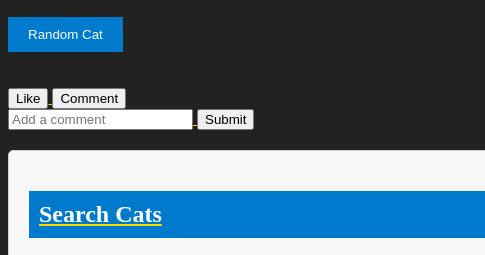
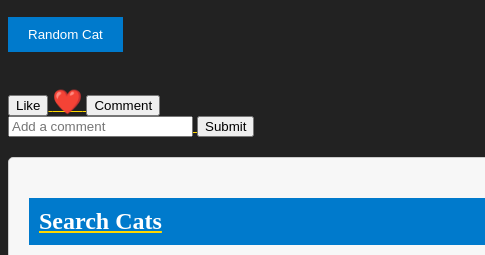
Before and after one commit to chris-ouko/phase-1-project, a plain HTML site: page index.html in a window 1280 px wide. Both pictures are taken after a click on the button "Like". Shown: the part 178-433 px from the top of the page, 0-485 px from the left. Drawn offline with Linux system fonts and the light colour scheme.

Commit message:
updated the css styling of the like button. It's a grey button that turns red when clicked

```diff
--- a/index.html
+++ b/index.html
@@ -19,11 +19,14 @@
 
 <div class="image-container">
     <img src="" alt="Image" id="cat-image">
-    <div class="interactions">
-        <button class="like-button">Like</button>
-        <button class="comment-button">Comment</button>
-    </div>
-    <div class="comments">
+
+      <!-- Inside your image-container div -->
+<div class="interactions">
+    <button class="like-button">Like</button>
+    <!-- Add the heart icon here -->
+    <span class="heart-icon">❤️</span>
+    <button class="comment-button">Comment</button>
+</div>
 
     </div>
     <input type="text" class="comment-input" placeholder="Add a comment">
--- a/index.js
+++ b/index.js
@@ -85,6 +85,16 @@ function addSearchButtonListener() {
     });
 }
 
+// Inside your JavaScript, add a class to the like button when it's clicked
+const likeButton = document.querySelector('.like-button');
+const heartIcon = document.querySelector('.heart-icon');
+
+likeButton.addEventListener('click', () => {
+    likeButton.classList.toggle('like-button-liked');
+    heartIcon.classList.toggle('like-button-liked');
+});
+
+
 // Function to fetch and display a random cat image
 function fetchRandomCatImage() {
     const catImageUrl = 'https://cataas.com/cat';
--- a/styles.css
+++ b/styles.css
@@ -83,3 +83,16 @@ label {
     border: none; /* Remove the border */
     cursor: pointer;
 }
+
+/* Style the heart icon initially as gray */
+.heart-icon {
+    color: gray;
+    cursor: pointer;
+    font-size: 1.5rem; /* Adjust the size as needed */
+    transition: color 0.3s ease-in-out;
+}
+
+/* Style the heart icon as red when the like-button-liked class is added */
+.like-button-liked + .heart-icon {
+    color: red;
+}
```
